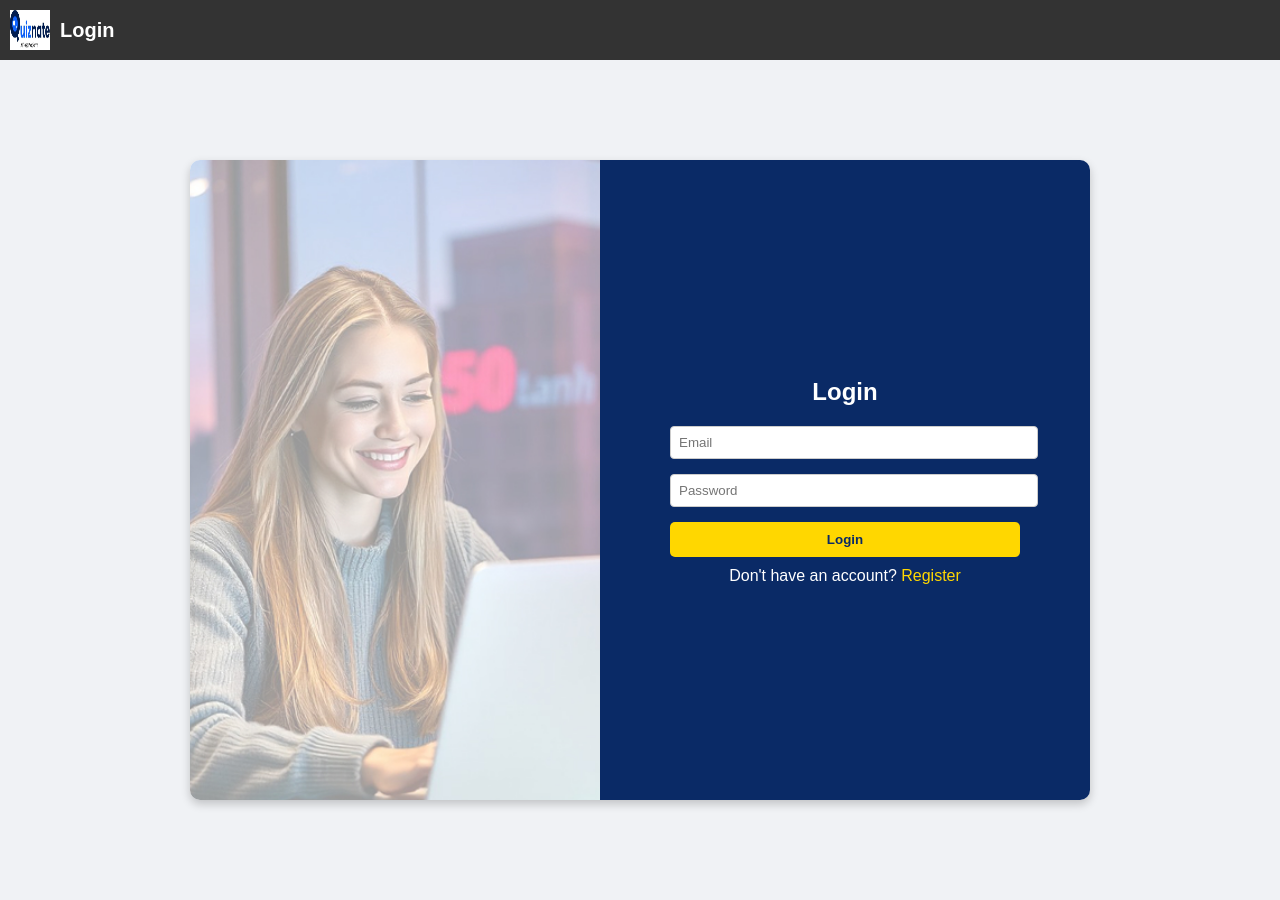
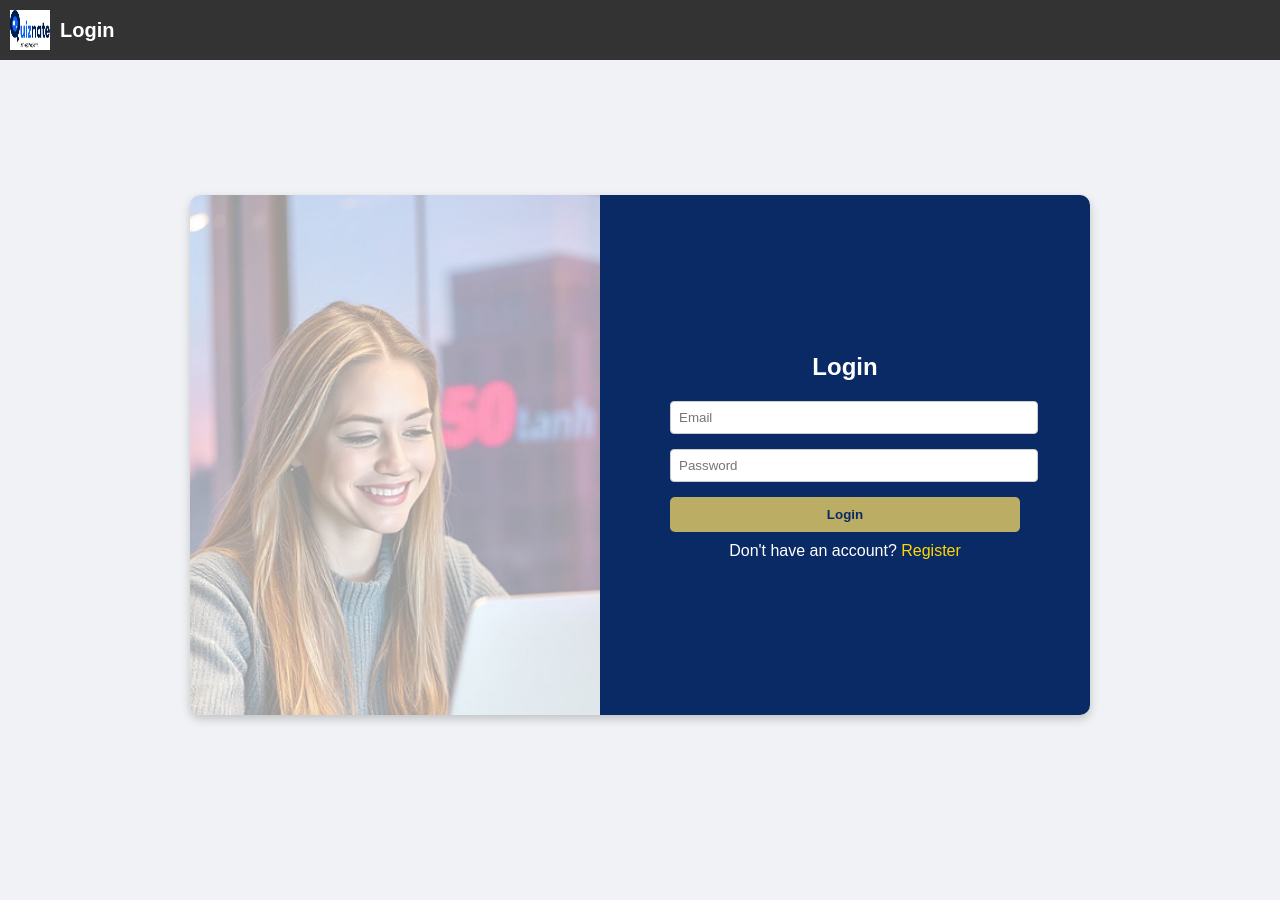
Before and after one commit to anilkumbleayaan/quiz, a Django app: page / in a window 1280 px wide. Run offline with Django 5.2, Linux system fonts and the light colour scheme.

Commit message:
23-02-2025 Commit

```diff
--- a/quiz_app/static/quiz_app/css/style.css
+++ b/quiz_app/static/quiz_app/css/style.css
@@ -3,6 +3,7 @@ body {
     font-family: Arial, sans-serif;
     background: #f0f2f5;
     margin: 0;
+    overflow: hidden;
 }
 
 /* Wrapper for Auth Pages */
@@ -12,6 +13,7 @@ body {
     align-items: center;
     height: 100vh;
     padding: 20px;
+    overflow: hidden;
 }
 
 /* Container for Auth Pages */
@@ -23,7 +25,8 @@ body {
     overflow: hidden;
     background-color: white;
     box-shadow: 0 4px 10px rgba(0, 0, 0, 0.2);
-    max-height: 80vh; /* Ensures the container has a proper height */
+    max-height: 65vh;
+    margin-bottom: 50px;
 }
 
 /* Left Side: Background Image */
@@ -79,7 +82,7 @@ body {
 .auth-right button {
     width: 100%;
     padding: 10px;
-    background-color: #ffd700;
+    background-color: #bbad63;
     color: #0a2a66;
     font-weight: bold;
     border: none;
@@ -141,7 +144,7 @@ body {
     }
 
     .auth-left {
-        display: none; /* Hide left image on small screens */
+        display: none;
     }
 
     .auth-right {
@@ -174,6 +177,7 @@ button:disabled {
     background-color: #333;
     padding: 10px;
     color: white;
+    z-index: 1000;
 }
 
 /* Logo styling */
--- a/quiz_app/templates/quiz_app/login.html
+++ b/quiz_app/templates/quiz_app/login.html
@@ -7,7 +7,7 @@
     <title>Login | Quiz App</title>
     <link rel="stylesheet" type="text/css" href="{% static 'quiz_app/css/style.css' %}">
 </head>
-<body>
+<body style="overflow: hidden;">
     <div class="header-bar">
         <img src="{% static 'quiz_app/images/Logo.jpg' %}">
         <div class="header-title">Login</div>
```
